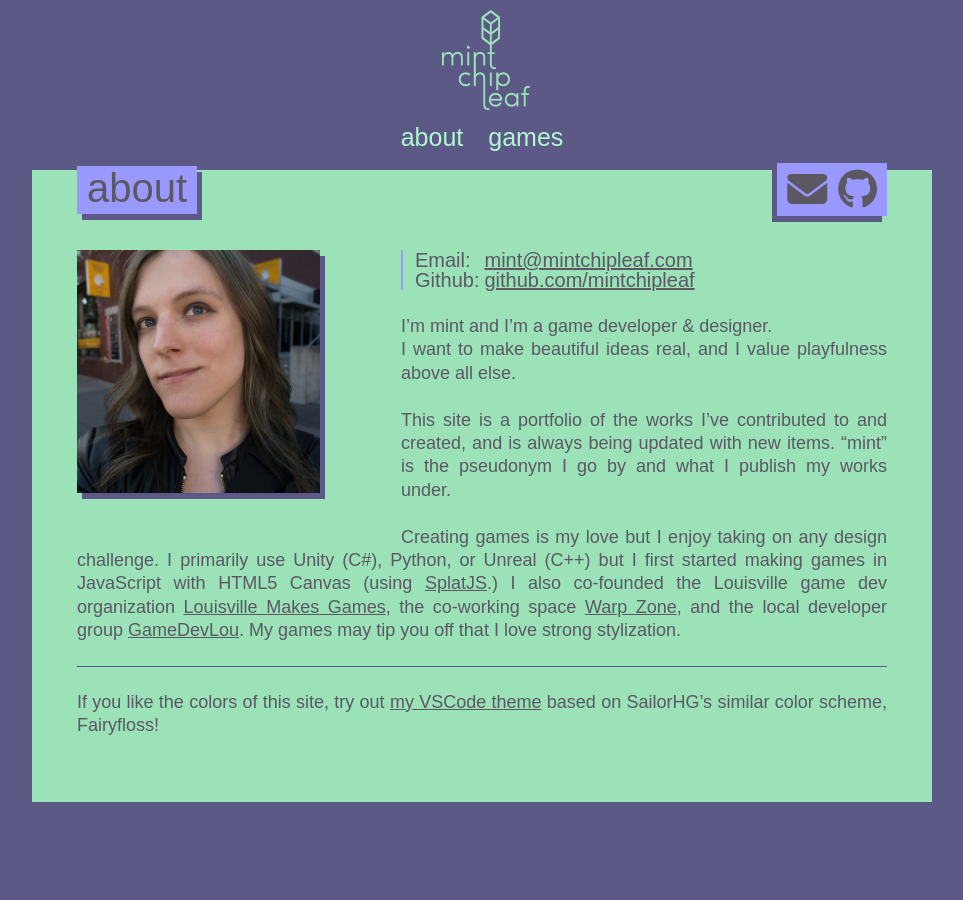
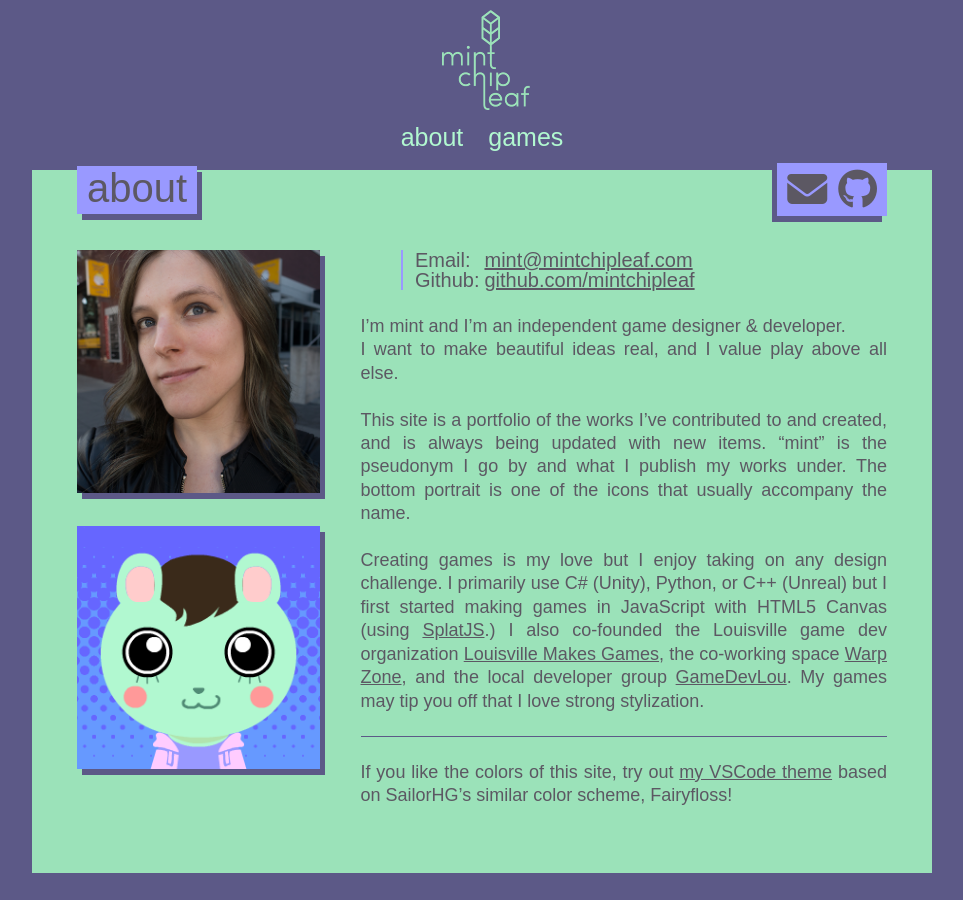
Before and after one commit to mintchipleaf/mintchipleaf.github.io, a Jekyll site: the page built from about.md, in a window 1280 px wide. Shown: the whole page, without its empty margins (158-1121 px from the left). Built offline with Jekyll 4.4.1, drawn with Linux system fonts in a browser that asks for light colours; nearby versions of some CDN libraries; some web fonts are replaced.

Commit message:
Revert "update about page"
This reverts commit dccd18f24d59deadbdac709db83cbfd87410578a.

```diff
--- a/Gemfile
+++ b/Gemfile
@@ -15,7 +15,7 @@
 
 # If you want to use GitHub Pages, remove the "gem "jekyll"" above and
 # uncomment the line below. To upgrade, run `bundle update github-pages`.
-gem "github-pages", group: :jekyll_plugins
+gem "github-pages", "~> 219", group: :jekyll_plugins
 
 # If you have any plugins, put them here!
 group :jekyll_plugins do
--- a/_layouts/about.html
+++ b/_layouts/about.html
@@ -12,7 +12,7 @@
 
     <div id="bio-pics" class="bg-light">
         <img id="irl_pic" class="shadow-dark item" src="../assets/images/mintreal.png"></img>
-        <!--img id="mint_pic" class="shadow-dark item" src="../assets/images/marumint.png"></img-->
+        <img id="mint_pic" class="shadow-dark item" src="../assets/images/marumint.png"></img>
     </div>
 
     <div id="bio-links-wide">
--- a/about.md
+++ b/about.md
@@ -4,13 +4,14 @@
 permalink: /about/
 ---
 
-I'm mint and I'm a game developer & designer.<br/> I want to make beautiful ideas real, and I value playfulness above all else.
+I'm mint and I'm an independent game designer & developer.<br/>
+I want to make beautiful ideas real, and I value play above all else.
 <br/>
 <br/>
-This site is a portfolio of the works I’ve contributed to and created, and is always being updated with new items. "mint" is the pseudonym I go by and what I publish my works under. <!--The bottom portrait is one of the icons that usually accompany the name.-->
+This site is a portfolio of the works I’ve contributed to and created, and is always being updated with new items. "mint" is the pseudonym I go by and what I publish my works under. The bottom portrait is one of the icons that usually accompany the name.
 <br/>
 <br/>
-Creating games is my love but I enjoy taking on any design challenge. I primarily use Unity (C#), Python, or Unreal (C++) but I first started making games in JavaScript with HTML5 Canvas (using [SplatJS](https://splatjs.github.io/).) I also co-founded the Louisville game dev organization [Louisville Makes Games](http://louisvillemakesgames.org), the co-working space [Warp Zone](http://louisvillemakesgames.org/warpzone), and the local developer group [GameDevLou](https://github.com/GameDevLou). My games may tip you off that I love strong stylization.
+Creating games is my love but I enjoy taking on any design challenge. I primarily use C# (Unity), Python, or C++ (Unreal) but I first started making games in JavaScript with HTML5 Canvas (using [SplatJS](https://splatjs.github.io/).) I also co-founded the Louisville game dev organization [Louisville Makes Games](http://louisvillemakesgames.org), the co-working space [Warp Zone](http://louisvillemakesgames.org/warpzone), and the local developer group [GameDevLou](https://github.com/GameDevLou). My games may tip you off that I love strong stylization.
 <br/>
 <br/>
 <div class="separator-top"></div>
--- a/assets/about.css
+++ b/assets/about.css
@@ -16,8 +16,7 @@
 	width: 250px;
 	height: auto;
 	max-width: 30%;
-	padding-right: 10%;
-	padding-bottom: 2.5%
+	padding-right: 5%;
 }
 #bio-pics img {
 	width: auto;
```
Also changed, not shown: Gemfile.lock.
